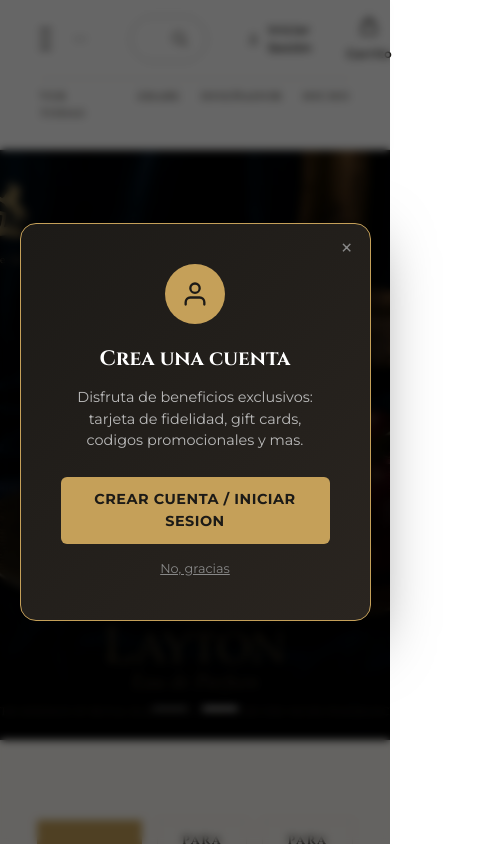
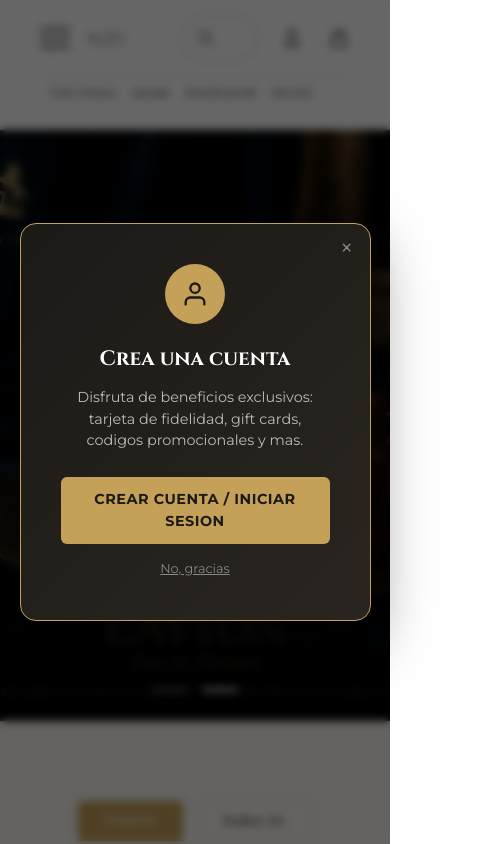
Before and after one commit to novuperfumes/Novu-gt, a React (Vite) app in the folder frontend/: page /nicho in a window 390 px wide. Shown: the top 844 px of the page, 481 px wide, since content can reach past the window. Built offline with nearby package versions, Linux system fonts and the light colour scheme; no server answers.

Commit message:
fix: corregir archivos CSS en assets/css para la responsividad movil completa

```diff
--- a/frontend/src/assets/css/arabe.css
+++ b/frontend/src/assets/css/arabe.css
@@ -699,3 +699,176 @@ body {
     border-color: var(--color-brand-red);
     color: #ffffff;
 }
+
+/* -------------------------------------------------------------
+   COMPREHENSIVE MOBILE RESPONSIVENESS
+------------------------------------------------------------- */
+@media (max-width: 768px) {
+    .arabe-header {
+        padding: 10px 12px;
+    }
+    .arabe-header .header-container {
+        gap: 8px;
+    }
+    .logo-menu-container {
+        gap: 10px;
+    }
+    .brand-logo-img-wrapper {
+        height: 32px;
+    }
+    .search-bar-container {
+        margin: 0 4px;
+        min-width: 0;
+        flex: 1;
+    }
+    .search-input {
+        padding: 8px 30px 8px 12px;
+        font-size: 0.7rem;
+    }
+    .search-input::placeholder {
+        font-size: 0.65rem;
+        letter-spacing: 0;
+    }
+    .search-submit-btn {
+        right: 10px;
+    }
+    .search-icon {
+        width: 15px;
+        height: 15px;
+    }
+    .header-actions {
+        gap: 10px;
+    }
+    .action-icon-link {
+        margin-right: 0 !important;
+    }
+    .action-label {
+        display: none !important;
+    }
+    .section-container {
+        padding: 0 15px;
+    }
+    .featured-tabs-section {
+        padding: 40px 0;
+    }
+    .products-grid-section {
+        padding: 40px 0;
+    }
+    .hero-carousel-section {
+        height: 60vh;
+        min-height: 380px;
+    }
+    .carousel-slide {
+        padding: 0 20px;
+        justify-content: center;
+        align-items: center;
+    }
+    .slide-content {
+        max-width: 100%;
+        text-align: center;
+    }
+    .slide-tag {
+        font-size: 0.65rem;
+        margin-bottom: 10px;
+    }
+    .slide-title {
+        font-size: 1.8rem;
+        margin-bottom: 10px;
+        line-height: 1.2;
+    }
+    .slide-description {
+        font-size: 0.8rem;
+        line-height: 1.4;
+        margin-bottom: 20px;
+    }
+    .slide-btn {
+        padding: 12px 25px;
+        font-size: 0.7rem;
+    }
+    .carousel-arrow {
+        width: 36px;
+        height: 36px;
+    }
+    .carousel-arrow.prev {
+        left: 10px;
+    }
+    .carousel-arrow.next {
+        right: 10px;
+    }
+    .gender-filter-container {
+        display: flex;
+        justify-content: center;
+        align-items: center;
+        flex-wrap: wrap;
+        gap: 8px;
+        margin-bottom: 25px;
+        padding: 0 10px;
+    }
+    .gender-btn {
+        white-space: nowrap;
+        padding: 8px 16px;
+        font-size: 0.7rem;
+        letter-spacing: 0.08em;
+        flex: 0 0 auto;
+    }
+    .tabs-container {
+        display: flex;
+        justify-content: flex-start;
+        gap: 8px;
+        background-color: #eaeaea;
+        padding: 5px 8px;
+        border-radius: 30px;
+        max-width: 100%;
+        margin: 0 auto 30px auto;
+        overflow-x: auto;
+        white-space: nowrap;
+        scrollbar-width: none;
+        -webkit-overflow-scrolling: touch;
+    }
+    .tabs-container::-webkit-scrollbar {
+        display: none;
+    }
+    .tab-btn {
+        flex: 0 0 auto;
+        white-space: nowrap;
+        padding: 8px 14px;
+        font-size: 0.65rem;
+        letter-spacing: 0.05em;
+    }
+    .products-slider {
+        gap: 15px;
+    }
+    .product-card-slide {
+        flex: 0 0 75%;
+        min-width: 200px;
+        padding: 20px 15px;
+    }
+    .slider-nav-btn {
+        display: none;
+    }
+    .products-grid {
+        grid-template-columns: repeat(2, 1fr);
+        gap: 15px 10px;
+    }
+    .grid-product-card {
+        padding: 15px 10px;
+    }
+    .grid-card-image-wrapper {
+        height: 150px;
+        margin-bottom: 12px;
+    }
+    .grid-product-brand {
+        font-size: 0.75rem;
+    }
+    .grid-product-name {
+        font-size: 0.8rem;
+    }
+    .grid-product-price {
+        font-size: 0.9rem;
+        margin-bottom: 12px;
+    }
+    .ver-mas-btn {
+        padding: 10px 8px;
+        font-size: 0.65rem;
+    }
+}
--- a/frontend/src/assets/css/cart-modal.css
+++ b/frontend/src/assets/css/cart-modal.css
@@ -1575,14 +1575,23 @@
     transform: scaleX(1);
 }
 
-@media (max-width: 600px) {
+@media (max-width: 768px) {
     .category-nav-bar {
-        gap: 20px;
-        padding-top: 10px;
+        gap: 15px;
+        padding: 10px 10px 5px 10px;
+        justify-content: flex-start;
+        overflow-x: auto;
+        white-space: nowrap;
+        scrollbar-width: none;
+        -webkit-overflow-scrolling: touch;
+    }
+    .category-nav-bar::-webkit-scrollbar {
+        display: none;
     }
     .category-nav-link {
-        font-size: 0.7rem;
-        letter-spacing: 0.1em;
+        font-size: 0.65rem;
+        letter-spacing: 0.05em;
+        flex-shrink: 0;
     }
 }
 
--- a/frontend/src/assets/styles/arabe.css
+++ b/frontend/src/assets/styles/arabe.css
@@ -701,34 +701,93 @@ body {
 }
 
 /* -------------------------------------------------------------
-   MOBILE RESPONSIVENESS (Header, Hero, Gender Filter)
+   COMPREHENSIVE MOBILE RESPONSIVENESS
 ------------------------------------------------------------- */
 @media (max-width: 768px) {
     .arabe-header {
-        padding: 10px 15px;
+        padding: 10px 12px;
+    }
+    .arabe-header .header-container {
+        gap: 8px;
+    }
+    .logo-menu-container {
+        gap: 10px;
+    }
+    .brand-logo-img-wrapper {
+        height: 32px;
     }
     .search-bar-container {
-        margin: 0 10px;
+        margin: 0 4px;
+        min-width: 0;
+        flex: 1;
+    }
+    .search-input {
+        padding: 8px 30px 8px 12px;
+        font-size: 0.7rem;
+    }
+    .search-input::placeholder {
+        font-size: 0.65rem;
+        letter-spacing: 0;
+    }
+    .search-submit-btn {
+        right: 10px;
+    }
+    .search-icon {
+        width: 15px;
+        height: 15px;
     }
     .header-actions {
-        gap: 15px;
+        gap: 10px;
+    }
+    .action-icon-link {
+        margin-right: 0 !important;
     }
     .action-label {
         display: none !important;
     }
+    .section-container {
+        padding: 0 15px;
+    }
+    .featured-tabs-section {
+        padding: 40px 0;
+    }
+    .products-grid-section {
+        padding: 40px 0;
+    }
+    .hero-carousel-section {
+        height: 60vh;
+        min-height: 380px;
+    }
+    .carousel-slide {
+        padding: 0 20px;
+        justify-content: center;
+        align-items: center;
+    }
+    .slide-content {
+        max-width: 100%;
+        text-align: center;
+    }
+    .slide-tag {
+        font-size: 0.65rem;
+        margin-bottom: 10px;
+    }
     .slide-title {
-        font-size: 2.2rem;
+        font-size: 1.8rem;
+        margin-bottom: 10px;
+        line-height: 1.2;
     }
     .slide-description {
-        font-size: 0.85rem;
+        font-size: 0.8rem;
+        line-height: 1.4;
         margin-bottom: 20px;
     }
-    .slide-content {
-        padding: 0 15px;
+    .slide-btn {
+        padding: 12px 25px;
+        font-size: 0.7rem;
     }
     .carousel-arrow {
-        width: 35px;
-        height: 35px;
+        width: 36px;
+        height: 36px;
     }
     .carousel-arrow.prev {
         left: 10px;
@@ -736,16 +795,80 @@ body {
     .carousel-arrow.next {
         right: 10px;
     }
-    .hero-carousel-section {
-        height: 50vh;
-    }
     .gender-filter-container {
+        display: flex;
+        justify-content: center;
+        align-items: center;
+        flex-wrap: wrap;
         gap: 8px;
-        flex-wrap: wrap;
+        margin-bottom: 25px;
         padding: 0 10px;
     }
     .gender-btn {
-        padding: 8px 12px;
+        white-space: nowrap;
+        padding: 8px 16px;
+        font-size: 0.7rem;
+        letter-spacing: 0.08em;
+        flex: 0 0 auto;
+    }
+    .tabs-container {
+        display: flex;
+        justify-content: flex-start;
+        gap: 8px;
+        background-color: #eaeaea;
+        padding: 5px 8px;
+        border-radius: 30px;
+        max-width: 100%;
+        margin: 0 auto 30px auto;
+        overflow-x: auto;
+        white-space: nowrap;
+        scrollbar-width: none;
+        -webkit-overflow-scrolling: touch;
+    }
+    .tabs-container::-webkit-scrollbar {
+        display: none;
+    }
+    .tab-btn {
+        flex: 0 0 auto;
+        white-space: nowrap;
+        padding: 8px 14px;
+        font-size: 0.65rem;
+        letter-spacing: 0.05em;
+    }
+    .products-slider {
+        gap: 15px;
+    }
+    .product-card-slide {
+        flex: 0 0 75%;
+        min-width: 200px;
+        padding: 20px 15px;
+    }
+    .slider-nav-btn {
+        display: none;
+    }
+    .products-grid {
+        grid-template-columns: repeat(2, 1fr);
+        gap: 15px 10px;
+    }
+    .grid-product-card {
+        padding: 15px 10px;
+    }
+    .grid-card-image-wrapper {
+        height: 150px;
+        margin-bottom: 12px;
+    }
+    .grid-product-brand {
+        font-size: 0.75rem;
+    }
+    .grid-product-name {
+        font-size: 0.8rem;
+    }
+    .grid-product-price {
+        font-size: 0.9rem;
+        margin-bottom: 12px;
+    }
+    .ver-mas-btn {
+        padding: 10px 8px;
         font-size: 0.65rem;
     }
 }
--- a/frontend/src/assets/styles/cart-modal.css
+++ b/frontend/src/assets/styles/cart-modal.css
@@ -1575,16 +1575,15 @@
     transform: scaleX(1);
 }
 
-@media (max-width: 600px) {
+@media (max-width: 768px) {
     .category-nav-bar {
-        gap: 12px;
-        padding-top: 10px;
+        gap: 15px;
+        padding: 10px 10px 5px 10px;
         justify-content: flex-start;
-        padding-left: 15px;
-        padding-right: 15px;
         overflow-x: auto;
         white-space: nowrap;
         scrollbar-width: none;
+        -webkit-overflow-scrolling: touch;
     }
     .category-nav-bar::-webkit-scrollbar {
         display: none;
@@ -1592,6 +1591,7 @@
     .category-nav-link {
         font-size: 0.65rem;
         letter-spacing: 0.05em;
+        flex-shrink: 0;
     }
 }
 
```
